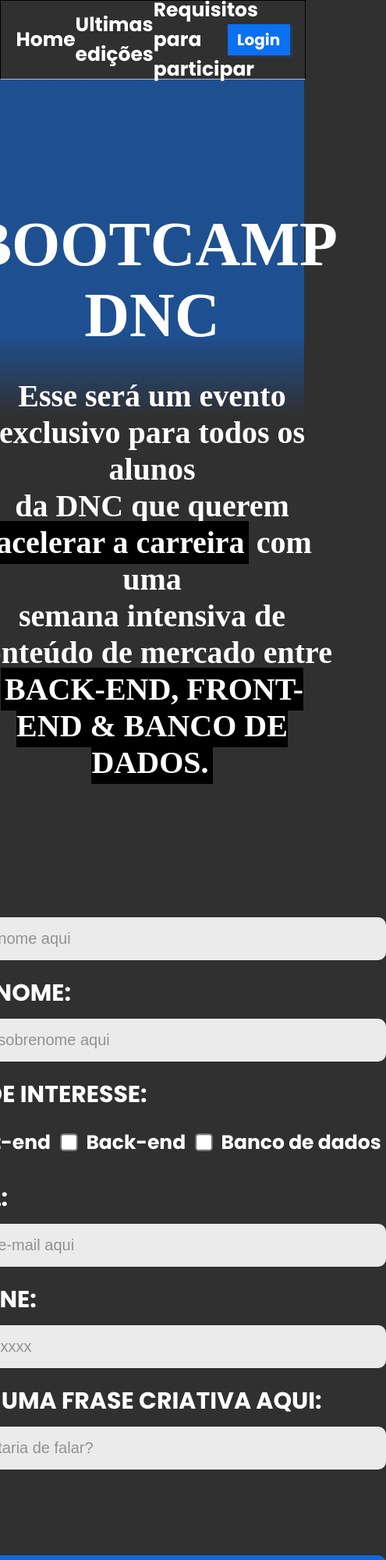
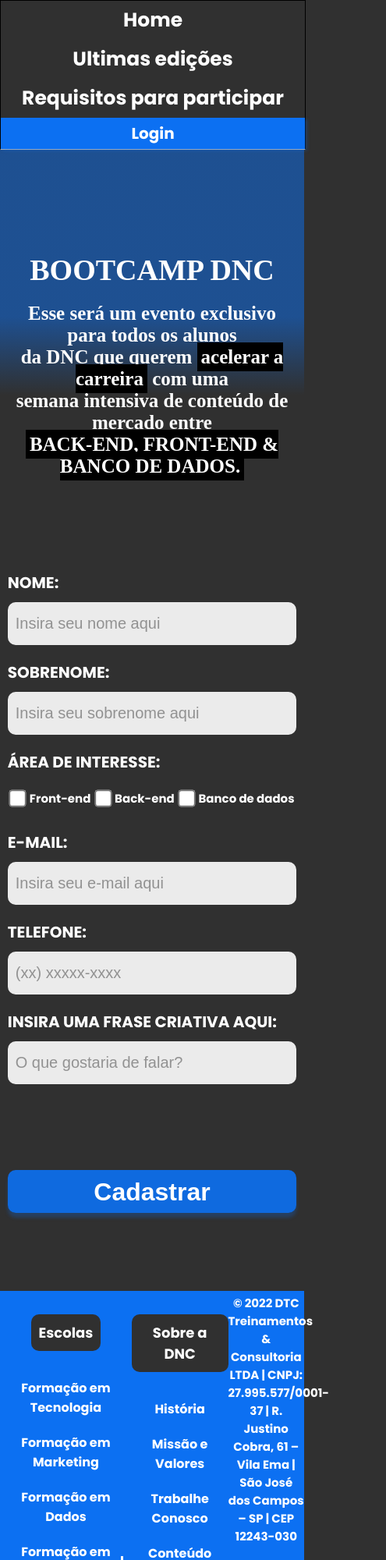
Before and after one commit to marcelosifr/BOOTCAMP-DNC, a plain HTML site: page index.html in a window 390 px wide. Shown: the top 2000 px of the page at 78% size, 495 px wide, since content can reach past the window. Drawn offline with Linux system fonts and the light colour scheme.

Commit message:
adicionando  media query mobile

```diff
--- a/estilo.css
+++ b/estilo.css
@@ -163,3 +163,145 @@
             box-shadow: 0px 6px 4px rgba(12,112,242, 0.25);
             cursor: pointer;
         }
+
+        /* Footer ou rodapé */
+
+        footer {
+            width: 100%;
+            background-color: var(--azul-dnc);
+
+        }
+
+        footer .lineOne {
+            display: flex;
+            justify-content: space-around;
+            align-items: center;
+
+        }
+
+        footer ul{
+            list-style: none;
+            margin: 0px;
+            padding: 0px;
+        }
+
+        footer nav{
+            display: flex;
+            flex-direction: column;
+            align-items: center;
+            height: 330px;
+
+        }
+
+        footer h5{
+            text-align: center;
+            color: white;
+            font-weight: 600;
+            font-size: 18px;
+            font-family: var(--fonte-padrao);
+            background-color: var(--preto-dnc);
+            border-radius: 10px;
+            padding: 10px 10px 10px 10px;
+            margin-bottom: 15px;
+        }
+
+        footer ul li{
+            text-align: center;
+            color: white;
+            font-weight: 600;
+            font-size: ;
+            font-family: var(--fonte-padrao);
+            margin: 20px 0px 20px 0px;
+        }
+
+        footer ul li a{
+            color: white;
+            text-decoration: none;
+
+        }
+
+        footer ul li a:hover{
+            color: var(--cinza-hover);
+        }
+
+        footer .adress{
+            font-weight: 600;
+            font-size: 15px;
+            font-family: var(--fonte-padrao);
+            color: white;
+            text-align: center;
+            width: 25%;
+
+        }
+
+        footer .lineTwo{
+            display: flex;
+            justify-content: center;
+            margin: 0px;
+            height: 35px;
+            padding: 10px;
+
+        }
+
+        footer .lineTwo a{
+            font-family: var(--fonte-padrao);
+            font-size: 18px;
+            font-weight: 600;
+            color: white;
+            text-decoration: none;
+            padding: 5px;
+        }
+
+        footer .lineTwo a:hover{
+            color: var(--cinza-hover);
+        }
+
+        footer .lineTwo a:first-child{
+            border-right: 3px solid white;
+        }
+
+@media only screen and (max-width: 600px){
+    #principal {
+        flex-direction: column;
+        height: auto;
+    }
+    #menuSuperior{
+        flex-direction: column;
+        width: 100%;
+        margin: 0px;
+    }
+
+    #menuSuperior a{
+        display: flex;
+        height: 50px;
+        align-items: center;
+
+    }
+
+    #principal button{
+        width: 100%;
+        margin: 0px;
+    }
+
+    /* seção*/
+
+    section h1{
+        font-size: 38px;
+
+    }
+
+    section h2{
+        font-size: 25px;
+        padding-left: 15px;
+        padding-right: 15px;
+    }
+
+    form{
+        width: 95%;
+        font-size: 20px;
+    }
+
+    .checkboxItens label{
+        font-size: 15px;
+    }
+}
--- a/index.html
+++ b/index.html
@@ -65,9 +65,61 @@
                 <input type="text" placeholder="O que gostaria de falar?">
             </div>
 
-            <input type="submit" value="Cadastrar"
+            <input type="submit" value="Cadastrar">
         </form>
+
     </section>
+
+    <footer>
+        <div class="lineOne">
+            <nav>
+                <h5>Escolas</h5>
+                <ul>
+                    <li>
+                        <a href="">Formação em Tecnologia</a>
+                    </li>
+                    <li>
+                        <a href="">Formação em Marketing</a>
+                    </li>
+                    <li>
+                        <a href="">Formação em Dados</a>
+                    </li>
+                    <li>
+                        <a href="">Formação em Projetos</a>
+                    </li>
+                    <li>
+                        <a href="">Formação em Produto</a>
+                    </li>
+                </ul>
+            </nav>
+            <nav>
+                <h5>Sobre a DNC</h5>
+                <ul>
+                    <li>
+                        <a href="">História</a>
+                    </li>
+                    <li>
+                        <a href="">Missão e Valores</a>
+                    </li>
+                    <li>
+                        <a href="">Trabalhe Conosco</a>
+                    </li>
+                    <li>
+                        <a href="">Conteúdo Gratuito</a>
+                    </li>
+                </ul>
+            </nav>
+            <div class="adress">
+                © 2022 DTC Treinamentos & Consultoria LTDA | CNPJ: 27.995.577/0001-37 | R. Justino Cobra, 61 – Vila Ema | São José dos Campos – SP | CEP 12243-030
+            </div>
+        </div>
+        <div class="lineTwo">
+                <a href="">Termos de Uso</a>
+                <a href="">Política de Privacidade</a>
+
+        </div>
+
+    </footer>
 
 </body>
 </html>
```
